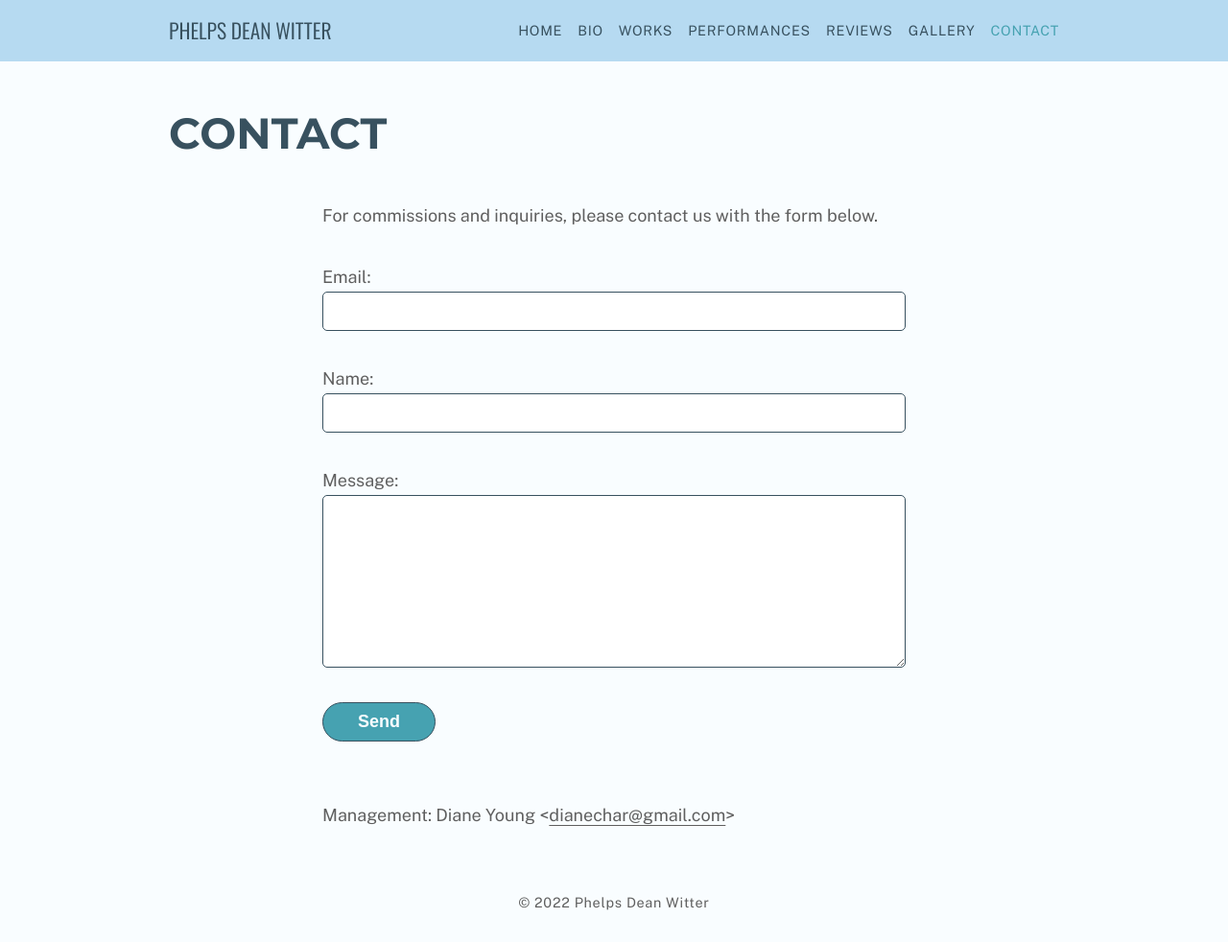
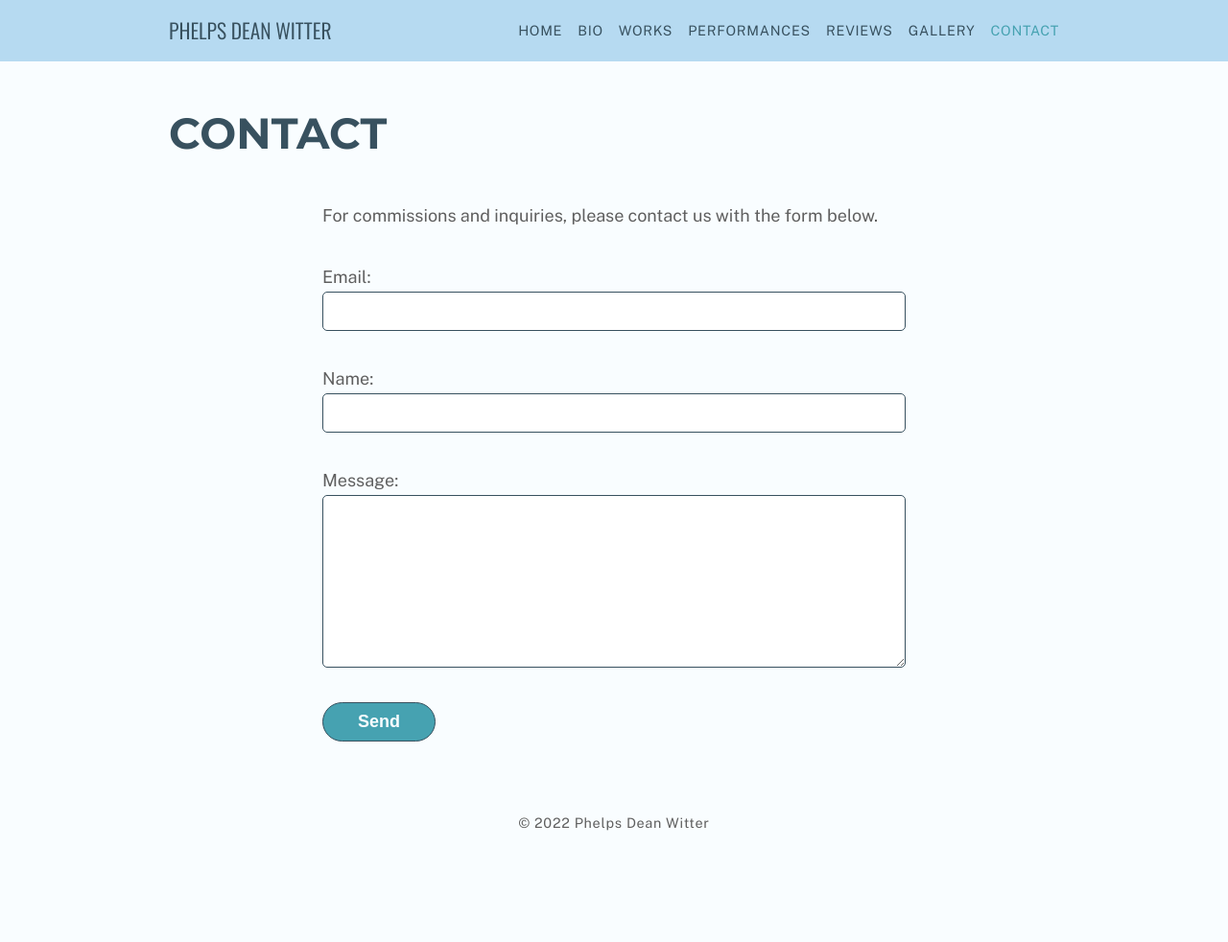
Before and after one commit to dianewitter/phelpsdeanwitter-com, a Jekyll site: the page built from contact.md, in a window 1280 px wide. Shown: the whole page at 96% size. Built offline with Jekyll 4.4.1, drawn with Linux system fonts in a browser that asks for light colours; our own code applies the rules of GitHub Pages for plain Markdown files; after the commit the page ends 900 px from its top, so only the background shows below that.

Commit message:
Remove Diane's email from the Contact page

```diff
--- a/contact.md
+++ b/contact.md
@@ -26,5 +26,3 @@ For commissions and inquiries, please contact us with the form below.
   <!-- your other form fields go here -->
   <button type="submit">Send</button>
 </form>
-
-Management: Diane Young <[dianechar@gmail.com](mailto:dianechar@gmail.com)>
```
